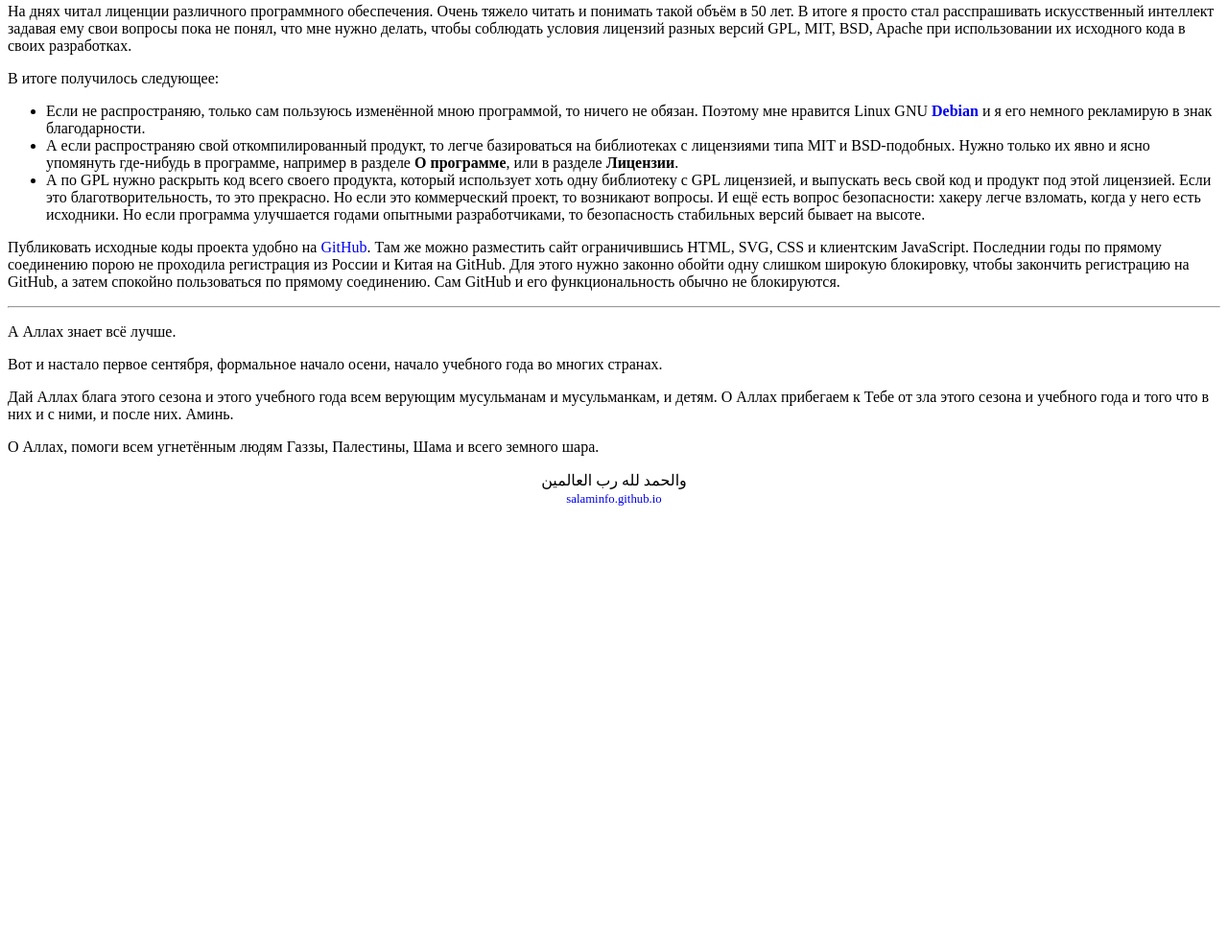
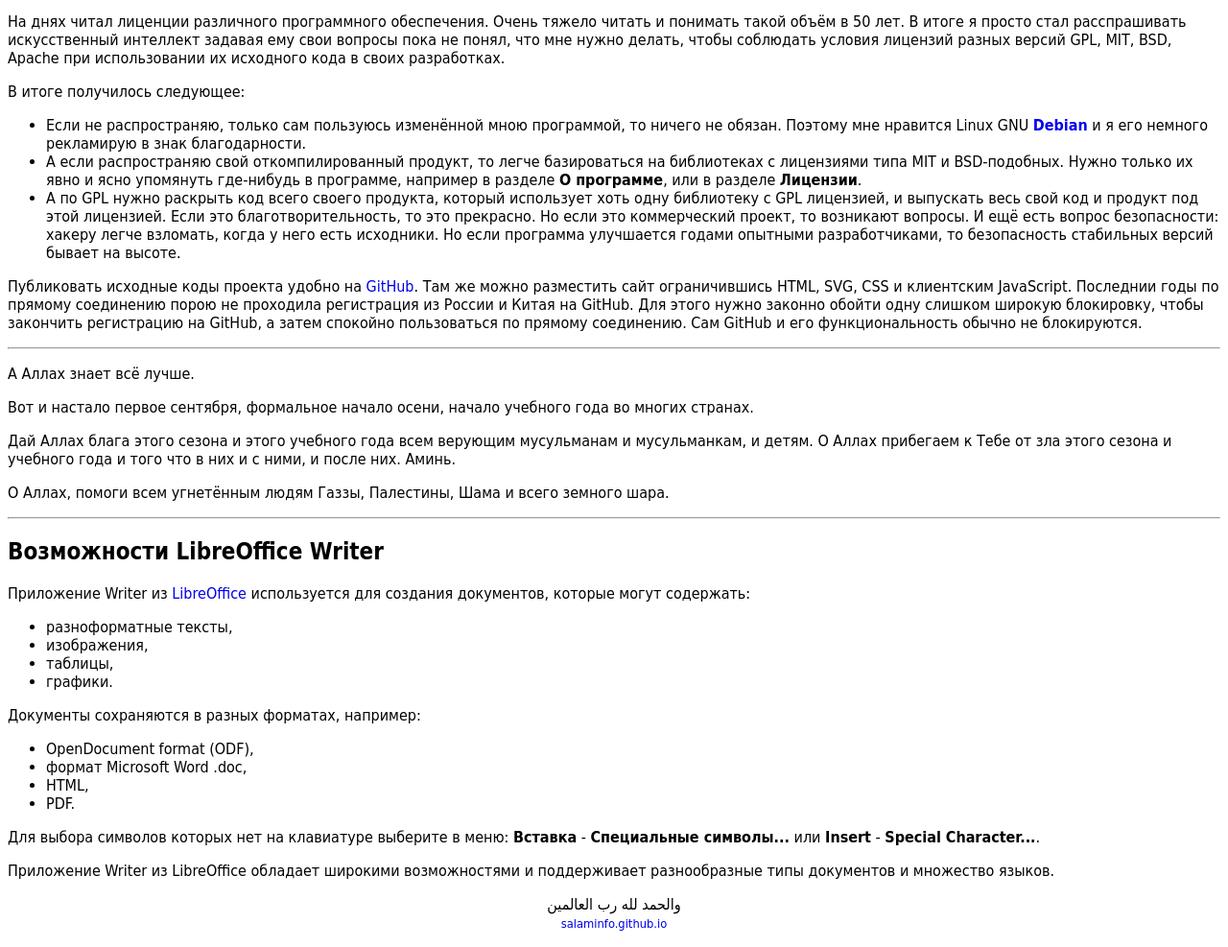
Before and after one commit to salaminfo/salaminfo.github.io, a plain HTML site: page index.html in a window 1280 px wide. Shown: the part 1286-2273 px from the top of the page at 96% size. Before the commit the page ends 1830 px from the top, so only its background shows below. Drawn offline with Linux system fonts and the light colour scheme.

Commit message:
Update index.html
добавил 3-ю статью - про LO Writer

```diff
--- a/index.html
+++ b/index.html
@@ -4,7 +4,11 @@
   <head>
     <meta charset="utf-8">
     <title>Салям инфо - salaminfo.github.io</title>
+    <meta name="description" content="Салям инфо. Регистрация и первые впечатления от GitHub.
+      Простой разбор лицензий на ПО с открытыми исходными кодами.
+      Широкие возможности Writer из LibreOffice, разнообразие поддерживаемых типов документов">
     <style>
+      body { font-family:DejaVu Sans Condensed, DejaVu Sans, sans-serif;}
       h1 {text-align:center;}
       h1 span {color:#393;}
       p.footerinfo {text-align:center;}
@@ -96,9 +100,8 @@
   пользоваться по прямому соединению. Сам GitHub и его
   функциональность обычно не блокируются.
 </p>
+</article>
 
-
-</article>
 <hr>
 <aside>
   <p>А Аллах знает всё лучше.</p>
@@ -110,6 +113,39 @@
 <p>О Аллах, помоги всем угнетённым людям Газзы, Палестины, Шама и всего
 земного шара.</p>
 </aside>
+<hr>
+
+  <article>
+<h2>Возможности LibreOffice Writer</h2>
+<p>Приложение Writer из <a href="https://www.libreoffice.org/" targey="_blank">LibreOffice</a>
+используется для создания документов, которые могут содержать:</p>
+<ul>
+<li>разноформатные тексты,
+</li>
+<li>изображения,
+</li>
+<li>таблицы,
+</li>
+<li>графики.
+</li>
+</ul>
+<p>Документы сохраняются в разных форматах, например:</p>
+<ul>
+	<li>OpenDocument format (ODF),
+	</li>
+	<li>формат Microsoft Word .doc,</li>
+	<li>HTML,
+	</li>
+	<li>PDF.</li>
+</ul>
+<p>Для выбора символов которых нет на клавиатуре выберите в меню:
+<b>Вставка</b> - <b>Специальные символы...</b>  или <b>Insert</b> - <b>Special Character...</b>.
+</p>
+<p>
+Приложение Writer из LibreOffice обладает широкими возможностями и поддерживает разнообразные типы документов и множество языков.
+</p>
+</article>
+
 </main>
 <footer>
     <p class="footerinfo">
```
Lines whose indentation alone changed are shown as unchanged.
